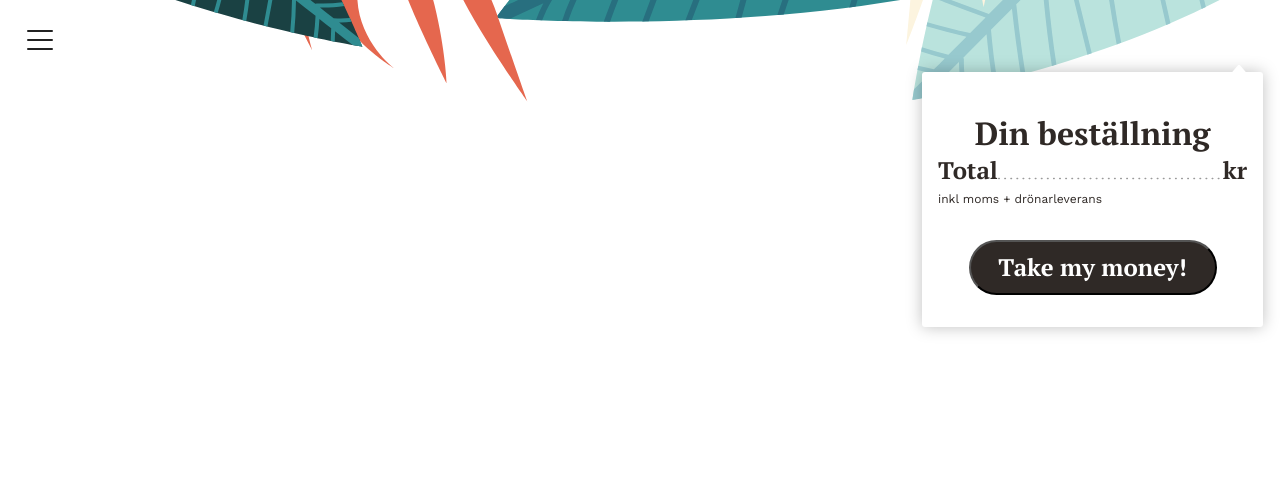
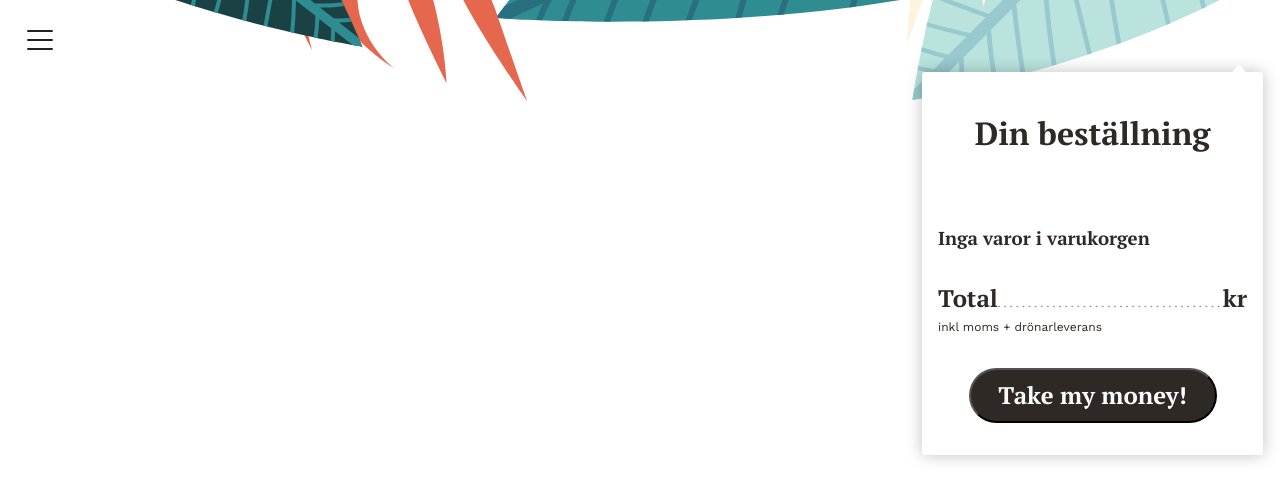
Before and after one commit to ThomasLaukkanen/airbean-coffee, a React (Create React App) app: page /cart in a window 1280 px wide. Shown: the top 500 px of the page. Built offline with nearby package versions, Linux system fonts and the light colour scheme.

Commit message:
added div wrapper to menu img

```diff
--- a/src/components/Cart.js
+++ b/src/components/Cart.js
@@ -60,6 +60,11 @@ function Cart({ removeTotalCost, addTotalCost, totalSum, checkCartDiscount }) {
       <h1>Din beställning</h1>
 
       <ul>
+        {cart.length < 1 ? (
+          <h3 className="emptyCart">Inga varor i varukorgen</h3>
+        ) : (
+          ''
+        )}
         {filteredCart.map((cartItem, index) => (
           <li key={index}>
             <div>
@@ -69,7 +74,7 @@ function Cart({ removeTotalCost, addTotalCost, totalSum, checkCartDiscount }) {
                 <small>{cartItem.price}kr</small>
               </div>
               <img src={dots} alt="dots" className="dots" />
-              {/* <div className="divDots" /> */}
+
               <div className="amountPicker">
                 <img
                   src={arrow}
--- a/src/components/Cart.scss
+++ b/src/components/Cart.scss
@@ -21,6 +21,11 @@
     overflow-y: scroll;
     overflow-x: hidden;
     scrollbar-width: none;
+  }
+  .emptyCart {
+    margin-top: 32px;
+    margin-bottom: 32px;
+    color: $brown;
   }
   .upArrow {
     width: 8px;
@@ -48,6 +53,7 @@
   h1 {
     margin-top: 40px;
     font-size: 32px;
+    margin-bottom: 40px;
   }
   button {
     background: $brown;
--- a/src/views/Menu.js
+++ b/src/views/Menu.js
@@ -97,7 +97,9 @@ function Menu() {
               <div className="listTextWrapper">
                 <div className="listFlex">
                   <h3>{item.title}</h3>
-                  <img src={dotsMenu} alt="..." className="dotsMenu" />
+                  <div className="dotsMenu">
+                    <img src={dotsMenu} alt="..." />
+                  </div>
                   <h3>{item.price} kr</h3>
                 </div>
                 <small>{item.desc}</small>
--- a/src/views/Menu.scss
+++ b/src/views/Menu.scss
@@ -28,11 +28,13 @@
   ul {
     // padding: 32px;
     max-width: 600px;
+    max-width: 311px;
     li {
       width: 311px;
       list-style-type: none;
       display: flex;
       align-items: center;
+      // width: 100%;
       // justify-content: space-between;
 
       .listFlex {
@@ -58,7 +60,15 @@
       .dotsMenu {
         flex-grow: 1;
         width: 100%;
-        object-position: 0px 8px;
+        // object-position: 0px 8px;
+        overflow: hidden;
+        img {
+          width: 200px;
+          height: 100%;
+
+          object-position: 0px 7px;
+          object-fit: fill;
+        }
       }
 
       small {
```
